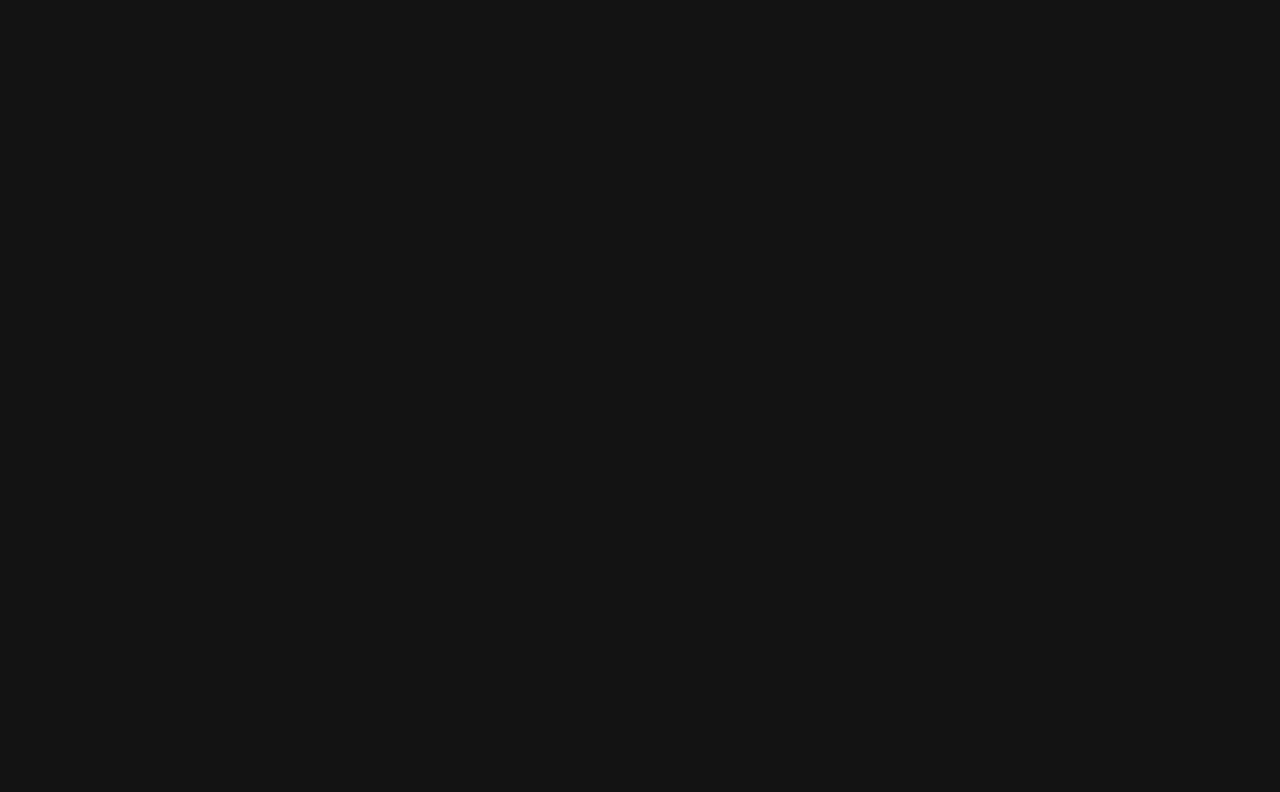
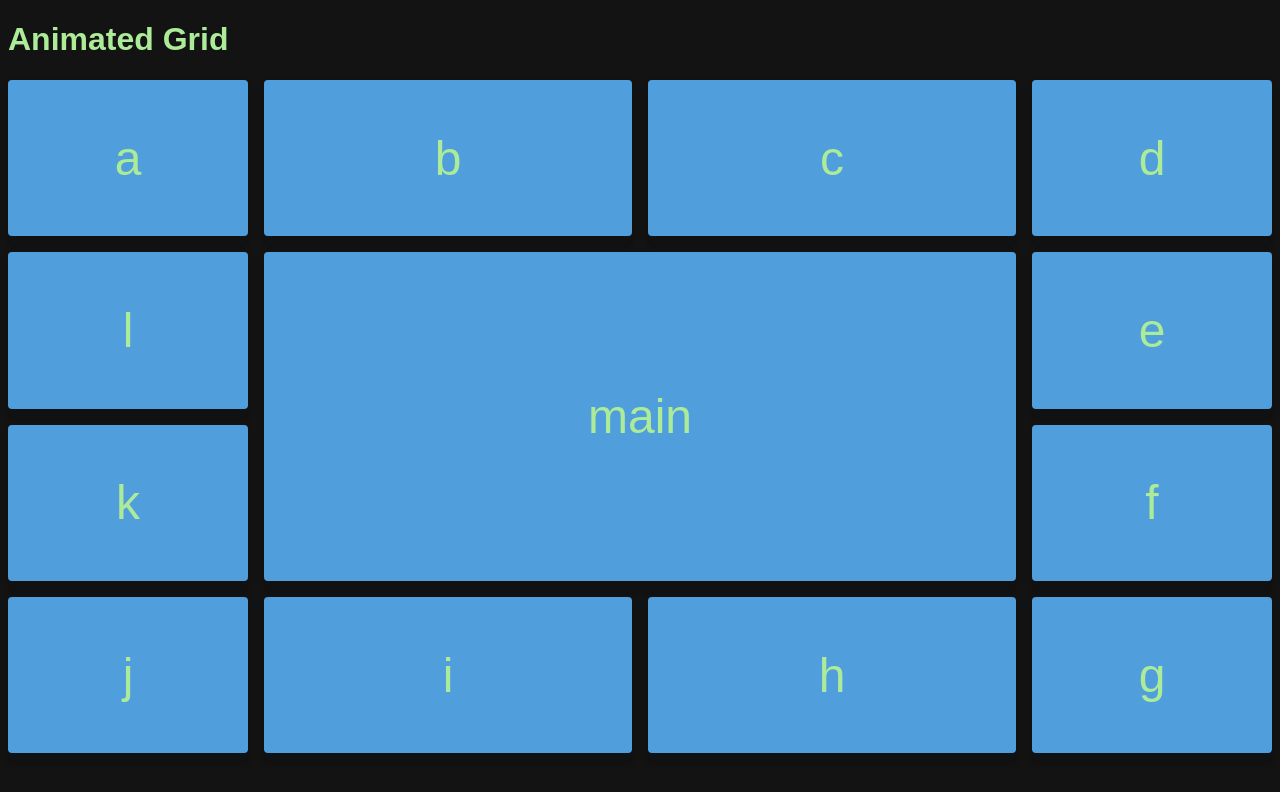
Before and after one commit to patrickdavein/Grid-Layout-bckp, a plain HTML site: page 3 - Animated Grid.html in a window 1280 px wide. Drawn offline with Linux system fonts and the light colour scheme.

Commit message:
grid animation | github bckp

```diff
--- a/3 - Animated Grid.css
+++ b/3 - Animated Grid.css
@@ -0,0 +1,126 @@
+
+                /* PDI  */
+
+@media screen and (min-width: 360px) {
+    .animated-grid {
+        display: grid;
+        grid-gap: 1rem;
+        grid-template-columns: auto;
+        --stagger-delay: 100ms;
+    }
+}
+
+@media screen and (min-width: 600px) {
+
+    .animated-grid {
+        height: 85vh;
+
+        display: grid;
+        grid-gap: 1rem;
+
+        grid-template-areas:
+            'a b c d'
+            'l x x e'
+            'k x x f'
+            'j i h g'
+            ;
+
+        grid-template-rows: repeat(6, 23%);
+        grid-template-columns: 240px auto auto 240px;
+
+        --stagger-delay: 100ms;
+    }
+
+
+    @keyframes cardLoad {
+        from {
+            opacity: 0;
+            transform: scale(1);
+            filter: hue-rotate(180deg);
+        }
+        to {
+            opacity: 1;
+            transform: scale(1);
+            filter: hue-rotate(0deg);
+        }
+    }
+
+    .card {
+        background-color: rgb(81, 158, 221);
+        animation: cardLoad 700ms ease-out;
+        animation-fill-mode: backwards;
+            /* to put the first Keyframe value which is opacity: 0;  */
+    }
+
+    .card:nth-child(1) {
+        grid-area: a;
+        animation-delay: calc(1 * var(--stagger-delay));
+    }
+
+    .card:nth-child(2) {
+        grid-area: b;
+        animation-delay: calc(2 * var(--stagger-delay));
+    }
+
+    .card:nth-child(3) {
+        grid-area: c;
+        animation-delay: calc(3 * var(--stagger-delay));
+    }
+
+    .card:nth-child(4) {
+        grid-area: d;
+        animation-delay: calc(4 * var(--stagger-delay));
+    }
+
+    .card:nth-child(5) {
+        grid-area: e;
+        animation-delay: calc(5 * var(--stagger-delay));
+    }
+
+    .card:nth-child(6) {
+        grid-area: f;
+        animation-delay: calc(6 * var(--stagger-delay));
+    }
+
+    .card:nth-child(7) {
+        grid-area: g;
+        animation-delay: calc(7 * var(--stagger-delay));
+    }
+
+    .card:nth-child(8) {
+        grid-area: h;
+        animation-delay: calc(8 * var(--stagger-delay));
+    }
+
+    .card:nth-child(9) {
+        grid-area: i;
+        animation-delay: calc(9 * var(--stagger-delay));
+    }
+
+    .card:nth-child(10) {
+        grid-area: j;
+        animation-delay: calc(10 * var(--stagger-delay));
+    }
+
+    .card:nth-child(11) {
+        grid-area: k;
+        animation-delay: calc(11 * var(--stagger-delay));
+    }
+
+    .card:nth-child(12) {
+        grid-area: l;
+        animation-delay: calc(12 * var(--stagger-delay));
+    }
+
+    .card:last-child() {
+        grid-area: x;
+        animation-delay: calc(13 * var(--stagger-delay));
+    }
+
+    .x {
+        grid-row: span 2 / auto;
+        grid-column: span 2 / auto;
+        animation-delay: calc(13 * var(--stagger-delay));
+    }
+
+}
--- a/3 - Animated Grid.html
+++ b/3 - Animated Grid.html
@@ -9,6 +9,25 @@
 </head>
 <body>
 
+    <h1>Animated Grid</h1>
+
+        <section class="animated-grid">
+            <div class="card">a</div>
+            <div class="card">b</div>
+            <div class="card">c</div>
+            <div class="card">d</div>
+            <div class="card">e</div>
+            <div class="card">f</div>
+            <div class="card">g</div>
+            <div class="card">h</div>
+            <div class="card">i</div>
+            <div class="card">j</div>
+            <div class="card">k</div>
+            <div class="card">l</div>
+            <div class="card x">main</div>
+        </section>
+
+
 
 
 </body>
```
